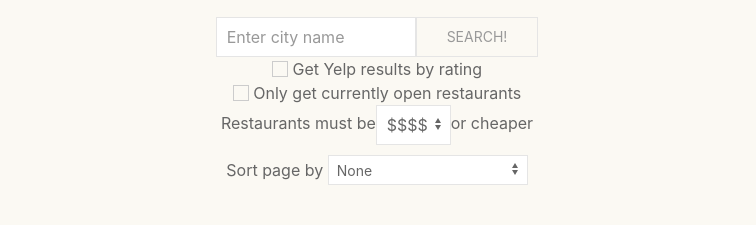
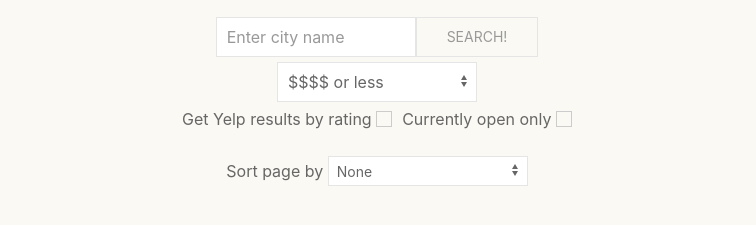
Before and after one commit to SpencerWhitehead7/not-yelp, a React app: page / in a window 1280 px wide. Shown: the part 53-278 px from the top of the page, without its empty margins (263-1019 px from the left). Built offline with nearby package versions, Linux system fonts and the light colour scheme.

Commit message:
refactor: alters layout of search area

```diff
--- a/client/components/index.js
+++ b/client/components/index.js
@@ -138,7 +138,7 @@ class Main extends React.Component{
 
   render(){
     console.log(this.state)
-    const {loading, city, page, total, restaurants, APISort, APIIsOpenFilter, priceFilter, error} = this.state
+    const {loading, city, page, total, restaurants, APISort, APIIsOpenFilter, error} = this.state
     return (
       <React.Fragment>
         <h1 className="uk-heading-primary uk-flex uk-flex-center">
@@ -152,7 +152,6 @@ class Main extends React.Component{
           city={city}
           APISort={APISort}
           APIIsOpenFilter={APIIsOpenFilter}
-          priceFilter={priceFilter}
         />
         <SortSelect handleChange={this.handleChange}/>
         {error.length > 0 && <ErrorWarning error={error}/>}
--- a/client/components/searchBar.js
+++ b/client/components/searchBar.js
@@ -1,9 +1,9 @@
 import React from 'react'
 
 const SearchBar = props => {
-  const {handleChange, handleSubmit, city, APISort, APIIsOpenFilter, priceFilter} = props
+  const {handleChange, handleSubmit, city, APISort, APIIsOpenFilter} = props
   return (
-    <form onSubmit={handleSubmit} className="uk-flex uk-flex-column uk-flex-center uk-flex-middle">
+    <form onSubmit={handleSubmit} className="uk-flex uk-flex-column uk-flex-middle">
 
       <div>
         <input
@@ -24,7 +24,23 @@ const SearchBar = props => {
         </button>
       </div>
 
-      <div>
+      <select
+        name="priceFilter"
+        id="priceFilter"
+        onChange={handleChange}
+        className="uk-select uk-form-width-small uk-form-width-medium"
+      >
+        <option value="4">$$$$ or less</option>
+        <option value="3">$$$ or less</option>
+        <option value="2">$$ or less</option>
+        <option value="1">$ or less</option>
+      </select>
+
+      <div className="uk-flex uk-flex-center uk-flex-middle uk-flex-wrap">
+        <div className="query-checkbox">
+          <label htmlFor="APISort">
+            Get&nbsp;Yelp&nbsp;results&nbsp;by&nbsp;rating&nbsp;
+          </label>
           <input
             type="checkbox"
             name="APISort"
@@ -33,12 +49,11 @@ const SearchBar = props => {
             onChange={handleChange}
             className="uk-checkbox"
           />
-        <label htmlFor="APISort">
-        &nbsp;Get Yelp results by rating
+        </div>
+        <div className="query-checkbox">
+          <label htmlFor="APIIsOpenFilter">
+            Currently&nbsp;open&nbsp;only&nbsp;
           </label>
-      </div>
-
-      <div>
           <input
             type="checkbox"
             name="APIIsOpenFilter"
@@ -47,29 +62,7 @@ const SearchBar = props => {
             onChange={handleChange}
             className="uk-checkbox"
           />
-        <label htmlFor="APIIsOpenFilter">
-        &nbsp;Only get currently open restaurants
-        </label>
         </div>
-
-      <div>
-        <label htmlFor="priceFilter">
-          Restaurants must be
-        </label>
-        <select
-          name="priceFilter"
-          id="priceFilter"
-          onChange={handleChange}
-          className="uk-select uk-form-width-xsmall uk-form-width-medium"
-        >
-          <option value="4">$$$$</option>
-          <option value="3">$$$</option>
-          <option value="2">$$</option>
-          <option value="1">$</option>
-        </select>
-        <label htmlFor="priceFilter">
-          or cheaper
-        </label>
       </div>
 
     </form>
--- a/client/index.css
+++ b/client/index.css
@@ -2,8 +2,16 @@ html {
   background-color: #fbf9f3;
 }
 
+#priceFilter {
+  margin-top: 5px;
+}
+
+.query-checkbox {
+  margin: 5px;
+}
+
 #sort-page-by {
-  margin: 10px 0;
+  margin: 20px 0 0 0;
 }
 
 #loading-spinner {
```
Lines whose indentation alone changed are shown as unchanged.
